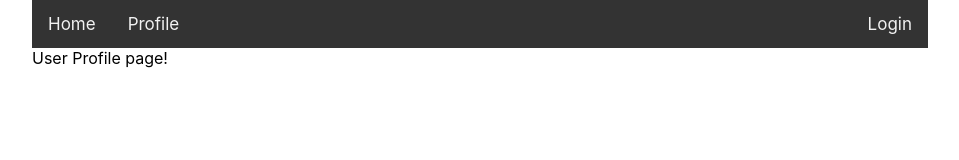
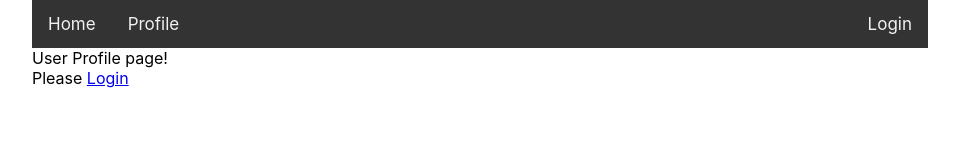
Before and after one commit to jthomas-rsi/ts_react_prac1, a React (Create React App) app: page /profile in a window 1280 px wide. Shown: the top 160 px of the page, without its empty margins (160-1119 px from the left). Built offline with nearby package versions, Linux system fonts and the light colour scheme.

Commit message:
cond render in Profile.tsx prompts user to login

```diff
--- a/src/components/App.tsx
+++ b/src/components/App.tsx
@@ -3,7 +3,7 @@
 import { Router, Route, Switch } from 'react-router-dom';
 
 // import local helpers
-import { User } from '../types/User'
+import { User } from '../types/Types'
 import { AuthService } from '../services/AuthService';
 import history from '../utils/history';
 
@@ -57,7 +57,9 @@
               <Route exact path='/login' >
                 <Login authService={this.authservice} setUser={this.setUser} />
               </Route>
-              <Route exact path='/profile' component={Profile} />
+              <Route exact path='/profile'>
+                <Profile authService={this.authservice} user={this.state.user} />
+              </Route>
             </Switch>
           </div>
 
--- a/src/components/Login.tsx
+++ b/src/components/Login.tsx
@@ -1,7 +1,7 @@
 import React, { ChangeEvent, SyntheticEvent } from "react";
 // import AuthService
 import { AuthService } from "../services/AuthService";
-import { User } from "../types/User";
+import { User } from "../types/Types";
 import history  from '../utils/history'
 
 // define key values of component intial state and props
--- a/src/components/Navbar.tsx
+++ b/src/components/Navbar.tsx
@@ -2,7 +2,7 @@
 import { Link } from 'react-router-dom'
 
 //import User type from local folder
-import { User } from '../types/User'
+import { User } from '../types/Types'
 
 
 export class Navbar extends React.Component<{ user: User | undefined }> {
--- a/src/components/Profile.tsx
+++ b/src/components/Profile.tsx
@@ -1,12 +1,40 @@
 import React from "react";
+import { Link } from "react-router-dom";
+import { AuthService } from "../services/AuthService";
+import { User, UserAttribute } from "../types/Types";
+
+//create intial state and props for Profile component
+interface ProfileState {
+    userAttributes: UserAttribute[]
+}
+
+interface ProfileProps {
+    user: User | undefined,
+    authService: AuthService
+}
+
+//export Profile Component
+//pass in intial component stat and props <Props, State>
+export class Profile extends React.Component<ProfileProps, ProfileState> {
+
+    render(): React.ReactNode {
+        //create conditional render for user not logged in
+        let showProfilePage: any;
+        if( this.props.user ) {
+            showProfilePage = <h1>{`Hello ${this.props.user.userName}`}</h1>
+        }
+        else{
+            showProfilePage =
+                <div>
+                    Please <Link to={'login'}> Login </Link>
+                </div>
+        }
 
 
-export class Profile extends React.Component {
-
-    render(): React.ReactNode {
         return (
             <div>
                 User Profile page!
+                {showProfilePage}
             </div>
         )
     }
--- a/src/services/AuthService.ts
+++ b/src/services/AuthService.ts
@@ -1,5 +1,5 @@
 import React from 'react';
-import { User } from '../types/User'
+import { User } from '../types/Types'
 export class AuthService {
     public async login( userName: string, password: string ): Promise<User | undefined>{
         if( userName === 'user' && password === '1234' ) {
--- a/src/types/User.tsx
+++ /dev/null
@@ -1,6 +0,0 @@
-import React from 'react';
-
-export interface User {
-    userName: string,
-    email: string,
-};
```
